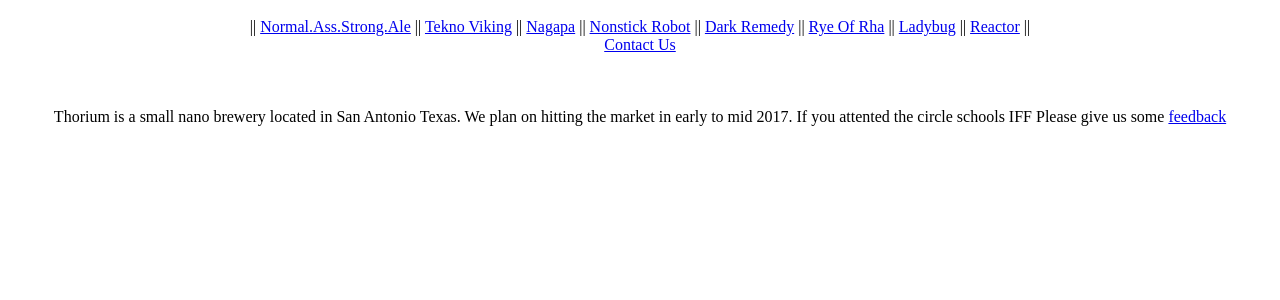
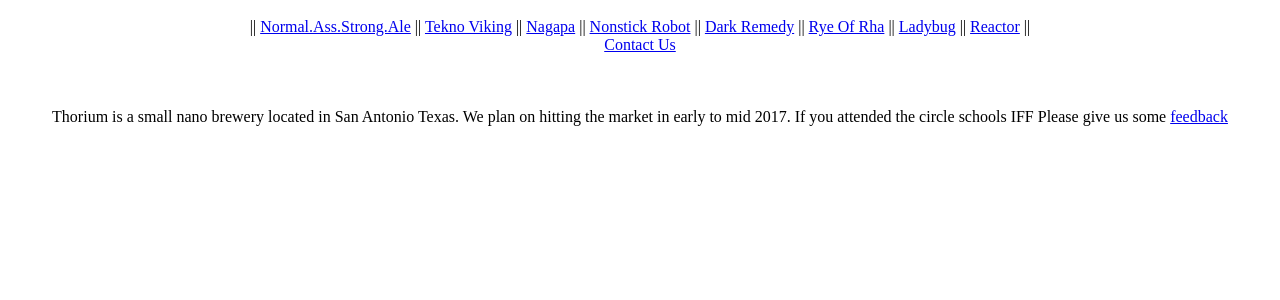
Before and after one commit to cweidenkeller/thorium.beer, a Flask app: page / in a window 1280 px wide. Shown: the part 348-648 px from the top of the page. Run offline with Flask 2, Linux system fonts and the light colour scheme.

Commit message:
I cannot spell

```diff
--- a/thorium/templates/index.html
+++ b/thorium/templates/index.html
@@ -4,7 +4,7 @@
 <div align="center">
     Thorium is a small nano brewery located in San Antonio Texas.
     We plan on hitting the market in early to mid 2017.
-    If you attented the circle schools IFF Please give us some
+    If you attended the circle schools IFF Please give us some
     <a href="http://thorium.beer/survey">feedback</a>
 </div>
 {% endblock %}
```
